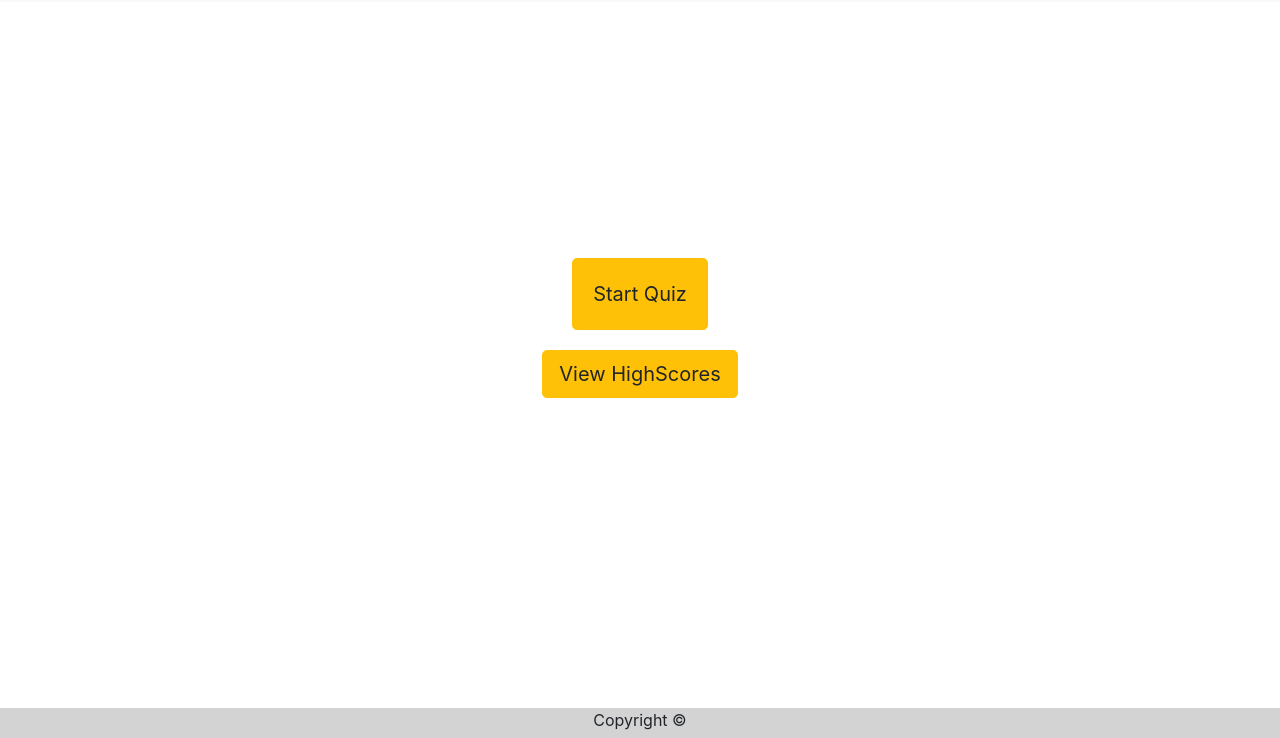
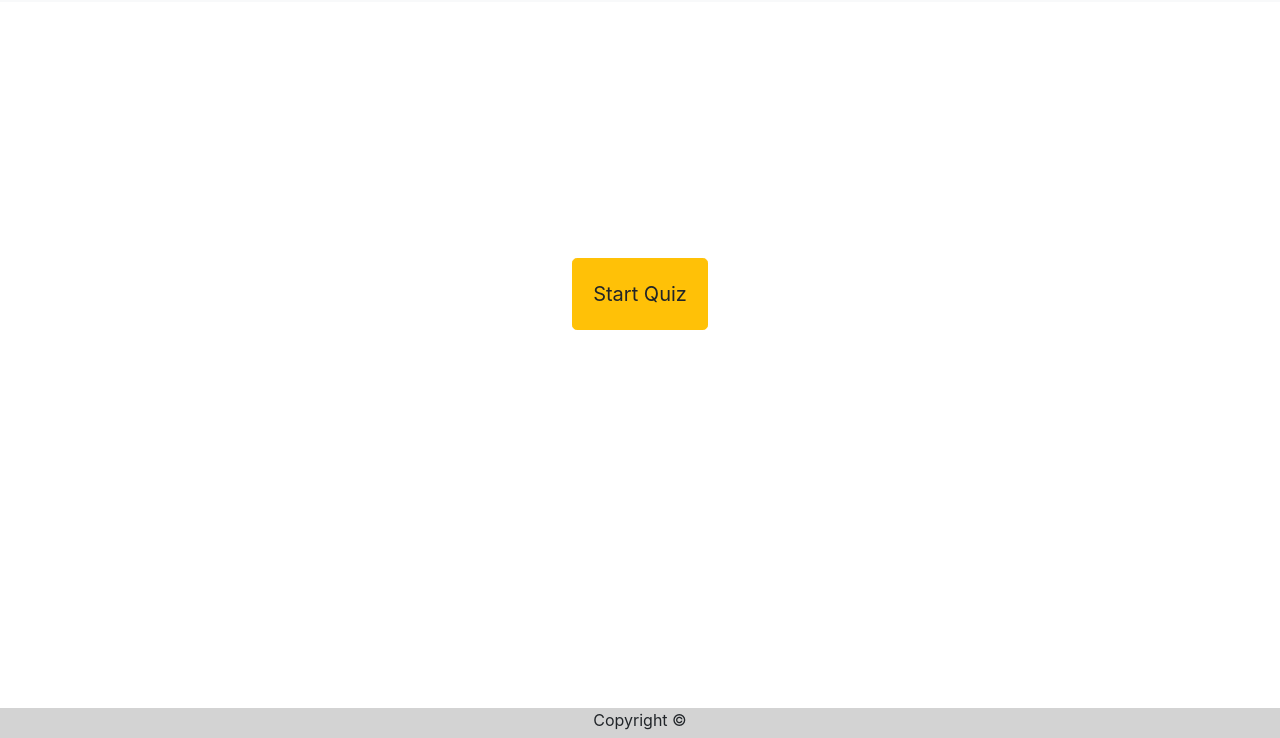
Before and after one commit to tommyboone/Code_Quiz, a plain HTML site: page index.html in a window 1280 px wide. Shown: the part 62-800 px from the top of the page. Drawn offline with nearby package versions, Linux system fonts and the light colour scheme.

Commit message:
commented out view High score button for now

```diff
--- a/index.html
+++ b/index.html
@@ -44,7 +44,7 @@
 </div>
 <div class = "controls">
             <button type="button"  class="btn btn-warning btn-lg" id="btn-start" onclick="startQuiz()">Start Quiz </button>
-            <button type="button" class="btn btn-warning btn-viewhighscore btn-lg" onclick="viewHighScore()">View HighScores</button>
+            <!-- <button type="button" class="btn btn-warning btn-viewhighscore btn-lg" onclick="viewScore()">View HighScores</button> -->
 </div>
      <div class="answer-result"> </div>
 <!--1) Header w/ High Score and time remaining
```
